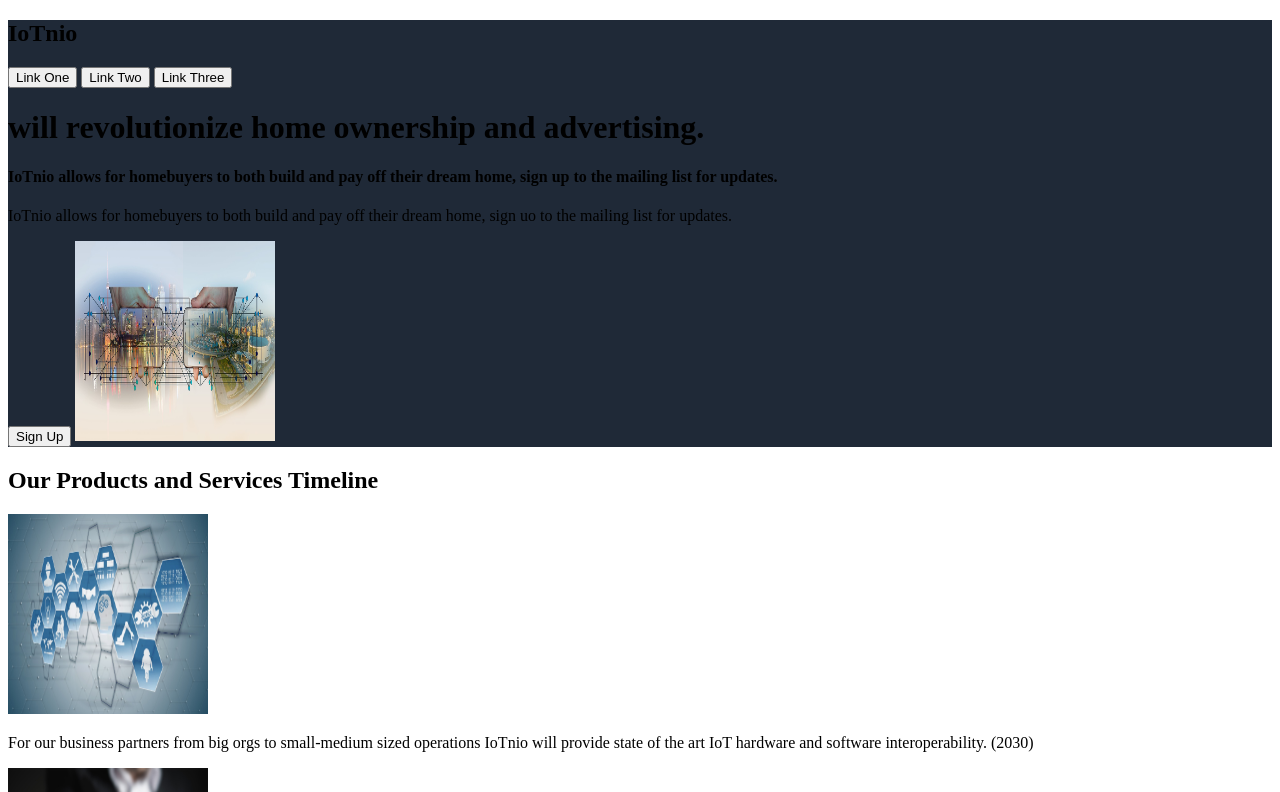
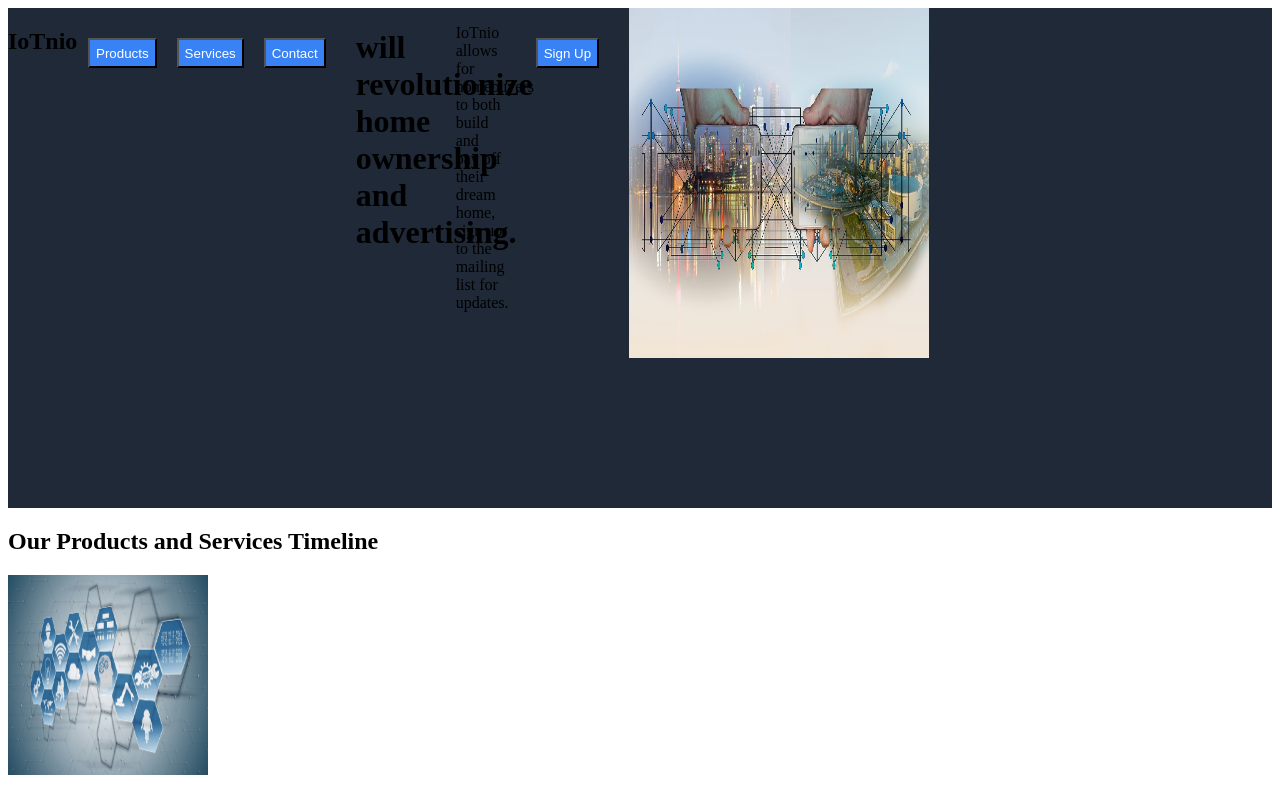
Before and after one commit to derawnk/odin-landing-page, a plain HTML site: page index.html in a window 1280 px wide. Shown: the top 792 px of the page. Drawn offline with Linux system fonts and the light colour scheme; files whose address does not match are found by name.

Commit message:
Add flex containers

```diff
--- a/index.html
+++ b/index.html
@@ -26,22 +26,26 @@
 
         <h2>IoTnio</h2>
 
-    <button>Link One</button>
+        <div class="flex-container-one">
 
-    <button>Link Two</button>
+            <button>Products</button>
 
-    <button>Link Three</button>
+            <button>Services</button>
+
+            <button>Contact</button>
+
+        </div>
 
     <h1><strong>will revolutionize home ownership and advertising.</strong></h1>
 
 
-    <h4>IoTnio allows for homebuyers to both build and pay off their dream home, sign up to the mailing list for updates.</h4>
-
-
     <p>IoTnio allows for homebuyers to both build and pay off their dream home, sign uo to the mailing list for updates.</p>
 
+    <div class="flex-container-two">
 
-    <button>Sign Up</button>
+        <button>Sign Up</button>
+
+    </div>
 
         <img src="../odin-landing-page/images/city.jpeg">
 
@@ -91,7 +95,13 @@
 
             <p>Once again sign up for the chance to be kept up to date with the development of IoTnio, Inc and our products!</p>
 
-            <button>Sign Up</button>
+            <div class="button-container-three">
+
+                <button>Sign Up</button>
+
+            </div>
+
+
 
 
         </div>
--- a/style.css
+++ b/style.css
@@ -1,24 +1,110 @@
 h5 {
     color: azure;
 }
+
 
 img {
     width: 200px;
     height: 200px;
 }
 
-.section-one {
-    background-color: #1f2937;
+
+button {
+    color: white;
+    background-color: #3882f6;
 }
 
+
+.section-one {
+    display: flex;
+    background-color: #1f2937;
+    height: 500px;
+}
+
+
+.section-one img {
+    height: 350px;
+    width: 300px;
+}
+
+.section-one h1 {
+    height: 50px;
+    width: 100px;
+}
+
+
+.section-one h2 {
+    height: 1px;
+    width: 50px;
+}
+
+
+.section-one p {
+    height: 20px;
+    width: 50px
+}
+
+
+.flex-container-one {
+    display: flex;
+    justify-content: end;
+    margin: 20px;
+    height: 50px;
+}
+
+
+.flex-container-one button {
+    color: white;
+    background-color: #3882f6;
+    margin: 10px;
+
+}
+
+
+.flex-container-two {
+    display: flex;
+    margin: 20px;
+    height: 50px;
+}
+
+
+.flex-container-two button {
+    color: white;
+    background-color: #3882f6;
+    margin: 10px;
+}
+
+
+
+
+
+
+
+
+
+
+
+
+
+
+
+.button-container-three {
+    display: flex;
+    justify-content: end;
+    align-items: center;
+}
+
+
 .section-three {
-    background-color: lightgrey;
+    background-color: #e5e7eb;
 }
+
 
 .section-four-box {
     background-color: aqua;
 }
 
+
 .footer {
     background-color: #1f2937;
 }
```
